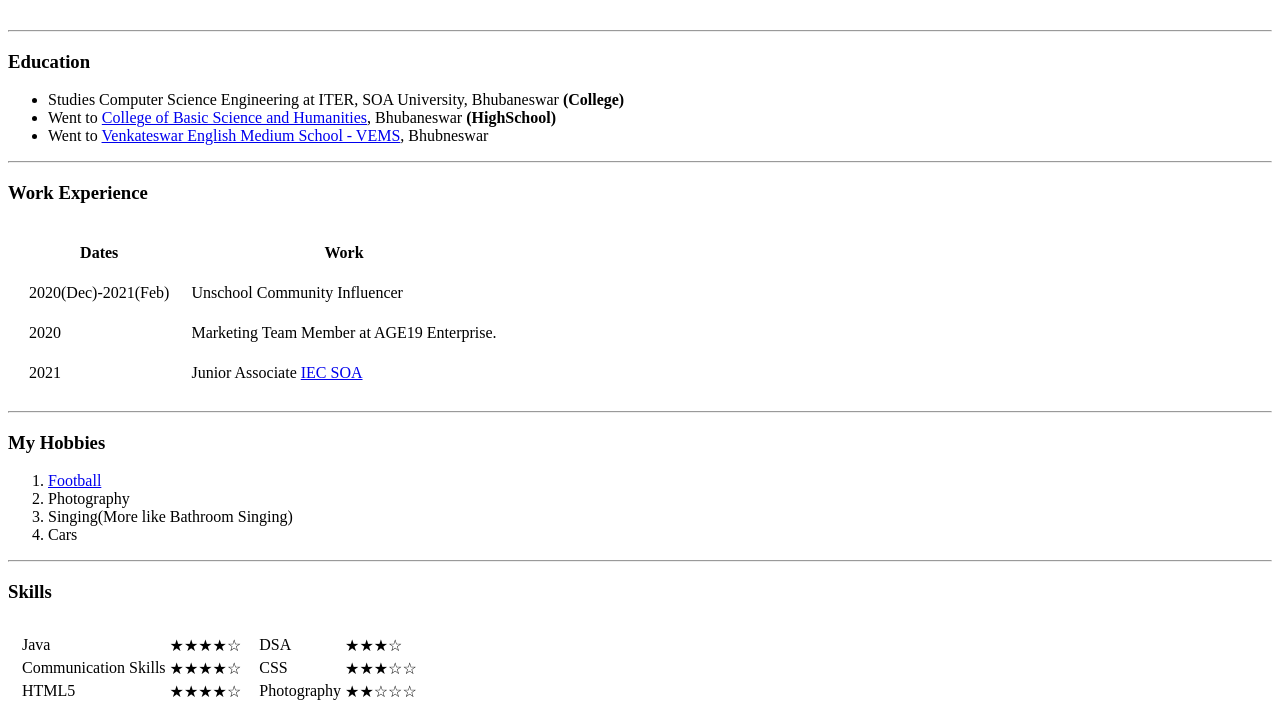
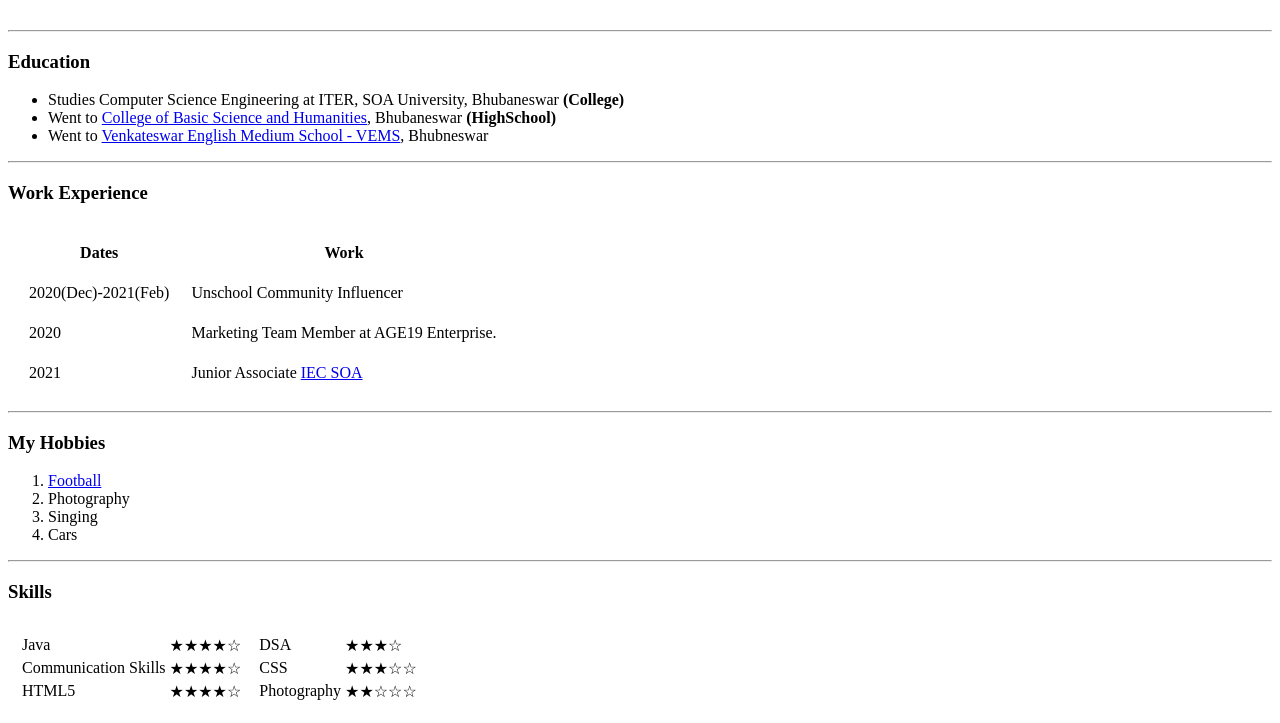
Before and after one commit to Ayu10x/cv, a plain HTML site: page index.html in a window 1280 px wide. Shown: the part 532-1255 px from the top of the page. Drawn offline with Linux system fonts and the light colour scheme.

Commit message:
Update index.html

```diff
--- a/index.html
+++ b/index.html
@@ -51,7 +51,7 @@
   <ol>
     <li><a href="https://www.youtube.com/watch?v=84VLMIHMqMk">Football</a></li>
     <li>Photography</li>
-    <li>Singing(More like Bathroom Singing)</li>
+    <li>Singing</li>
     <li>Cars</li>
   </ol>
   <hr>
```
